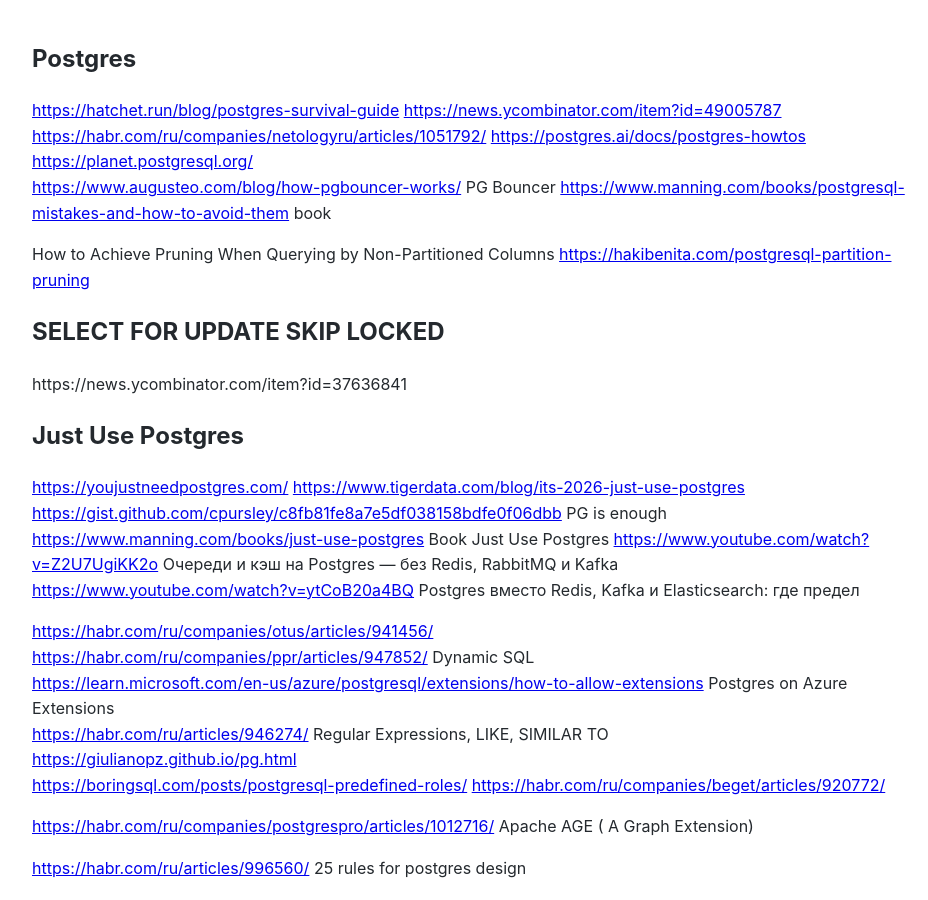
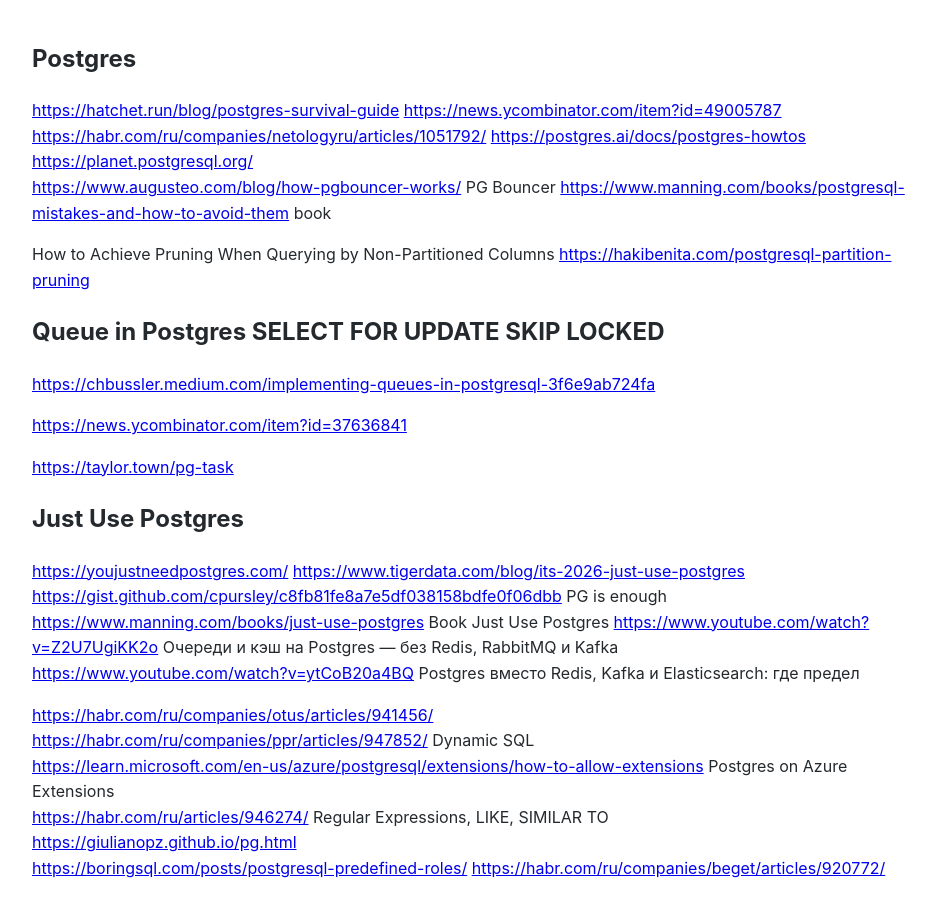
Before and after one commit to Michael-Lubinsky/michael-lubinsky.github.com, a Jekyll site: the page built from pg/pg.md, in a window 1280 px wide and 900 px high. Shown: the whole window, without its empty margins (158-1086 px from the left). Built offline with Jekyll 4.4.1, drawn with Linux system fonts in a browser that asks for light colours; our own code applies the rules of GitHub Pages for plain Markdown files.

Commit message:
Update pg.md

```diff
--- a/pg/pg.md
+++ b/pg/pg.md
@@ -10,9 +10,14 @@
 How to Achieve Pruning When Querying by Non-Partitioned Columns
 <https://hakibenita.com/postgresql-partition-pruning>
 
-## SELECT FOR UPDATE SKIP LOCKED
+## Queue in Postgres  SELECT FOR UPDATE SKIP LOCKED
 
-https://news.ycombinator.com/item?id=37636841
+
+<https://chbussler.medium.com/implementing-queues-in-postgresql-3f6e9ab724fa>
+
+<https://news.ycombinator.com/item?id=37636841>
+
+<https://taylor.town/pg-task>
 
 
 ## Just Use Postgres
```
